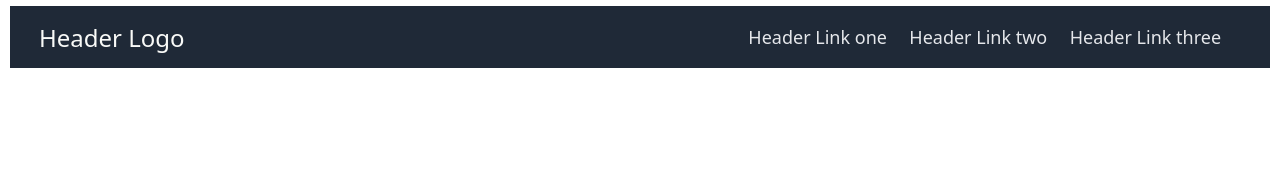
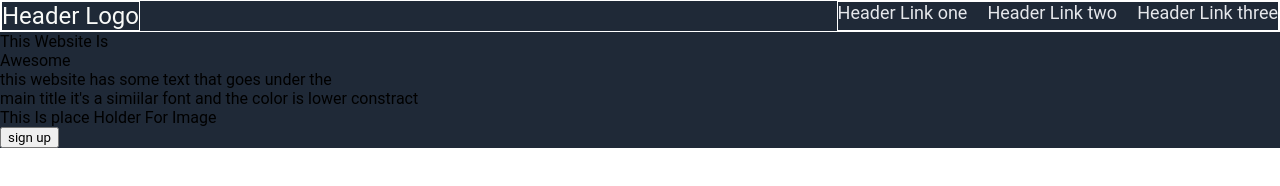
Before and after one commit to sld-web/odin-landing-page, a plain HTML site: page index.html in a window 1280 px wide. Drawn offline with Linux system fonts and the light colour scheme.

Commit message:
header-setup

```diff
--- a/index.html
+++ b/index.html
@@ -7,6 +7,7 @@
     <title>Landing Page</title>
 </head>
 <body>
+    <div class="main">
         <div class="header">
             <div class="left">
                 <div class="logo">Header Logo</div>
@@ -17,5 +18,14 @@
                 <div class="l3">Header Link three</div>
             </div>
         </div>
+        <div class="main-content">
+            <div class="hero-text">This Website Is <br>Awesome</div>
+            <div class="sub-text">this website has some text that goes under the <br>main title it's a simiilar font and the color is lower constract</div>
+            <div class="smp-img">This Is place Holder For Image</div>
+            <button>sign up</button>
+        </div>
+    </div>
+
+
 </body>
 </html>
--- a/style.css
+++ b/style.css
@@ -1,35 +1,32 @@
 *{
-    box-sizing: border-box;
-    margin: 0.2rem;
-    font-family: system-ui, -apple-system, BlinkMacSystemFont, 'Segoe UI', Roboto, Oxygen, Ubuntu, Cantarell, 'Open Sans', 'Helvetica Neue', sans-serif;
+    margin:0;
+    font-family: Roboto,sans-serif;
 }
 
+.main{
+    background-color: #1f2937;
+}
 .header{
-    background-color: #1f2937;
+
     display: flex;
     justify-content: space-between;
-    padding: 8px;
+    border: 1px solid white;
+    flex-wrap: nowrap;
 
 }
 
-.l1,.l2,.l3{
-    color: #e5e7eb;
-    font-size: 18px;
+.left{
+    border: 1px solid white;
+    font-size: 24px;
+    color: #f9faf8;
 
 }
 
-.logo{
-    font-size: 24px;
-    color: #f9faf8;
-
+.right{
+    display: flex;
+    border: 1px solid white;
+    font-size: 18px;
+    color: #e5e7eb;
+    gap: 20px;
 
 }
-
-.left, .right {
-    display: flex;
-    align-items: center;
-    gap: 16px;
-    padding-left: 15px;
-    padding-right: 35px;
-
-  }
```
Lines whose indentation alone changed are shown as unchanged.
